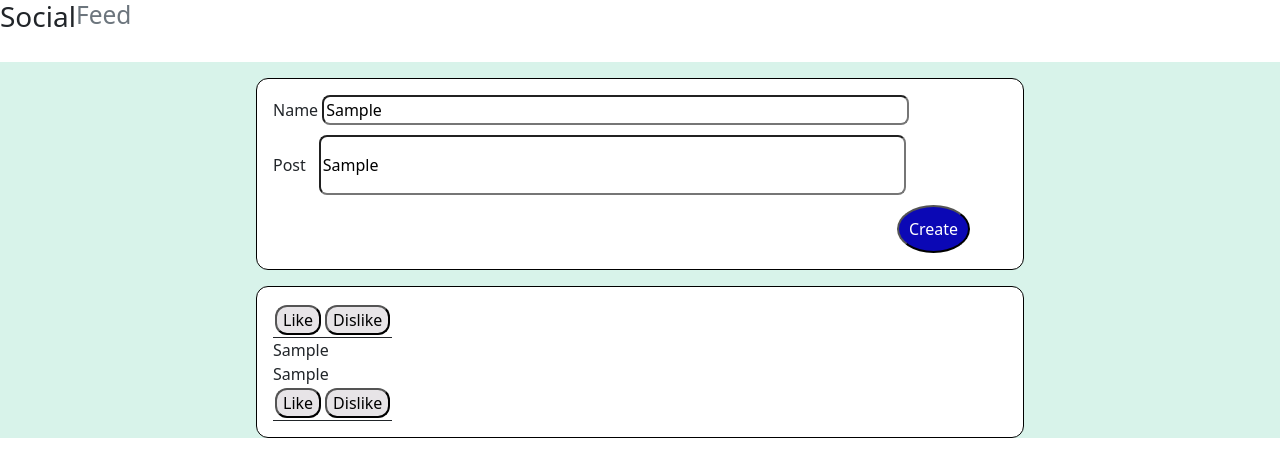
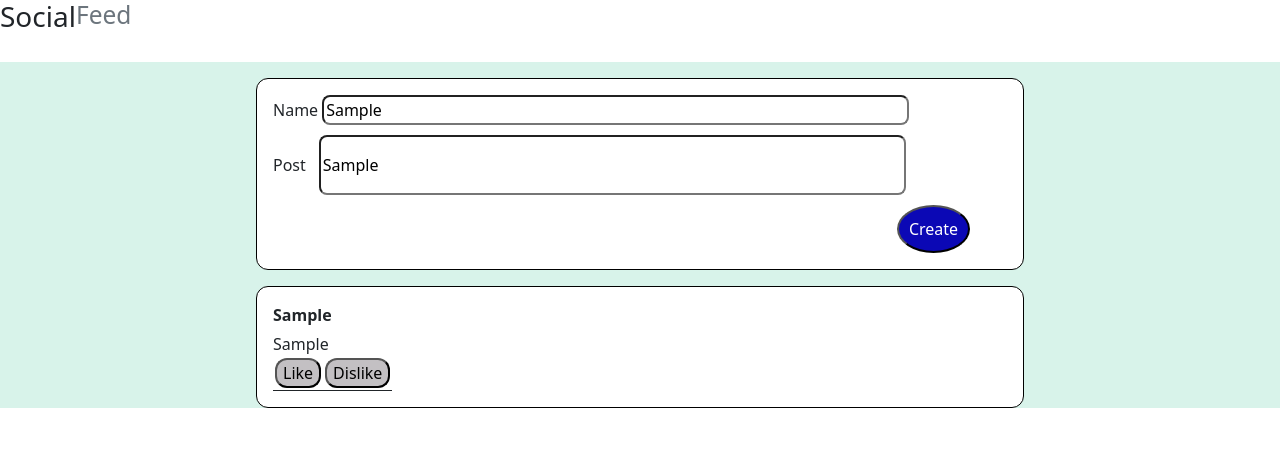
Before and after one commit to alykane20/Social-feed-Project, a React (Create React App) app: page / in a window 1280 px wide. Both pictures are taken after typing "Sample", "Sample" into the empty fields and a click on the button "Create". Shown: the top 476 px of the page. Built offline with nearby package versions, Linux system fonts and the light colour scheme.

Commit message:
Added If/Else statement so Like/Dislike buttons do not show up on feed until post is made

```diff
--- a/src/App.css
+++ b/src/App.css
@@ -12,4 +12,5 @@
 
 .main-background{
     background-color: rgb(216, 243, 234);
+
 }
--- a/src/App.js
+++ b/src/App.js
@@ -7,7 +7,7 @@ import './App.css';
 
 function App() {
 
-  const [posts, setPosts] = useState([{name: '', post: ''}])
+  const [posts, setPosts] = useState([{name: ' ', post: ' '}])
 
   function addNewPost(post){
     let tempPosts = [...posts, post];
--- a/src/Components/DisplayPosts/DisplayPosts.css
+++ b/src/Components/DisplayPosts/DisplayPosts.css
@@ -1,10 +1,16 @@
 .display{
     border-bottom: solid;
     border-bottom-width: thin;
-    border-width: 100%;
+
 
 }
 
 .name{
     display: block;
+    margin-bottom: 5px;
+    font-weight: bold;
 }
+
+.like-dislike{
+    display: inline;
+  }
--- a/src/Components/DisplayPosts/DisplayPosts.jsx
+++ b/src/Components/DisplayPosts/DisplayPosts.jsx
@@ -6,13 +6,21 @@ const DisplayPosts = (props) => {
     <table>
         <tbody >
           {props.parentPosts.map((post, index) =>{
+            if(post.name == ' ' && post.post == ' '){
+              return ' '
+            }
+            // if the value of post.name == " "
+                // insdide of this try a blank return so return; or a break; and see what that does and repot back
+              else{
           return (
             <div key={index} className='display'>
               <div className='name'>{post.name}</div>
               <div>{post.post}</div>
-              <PostFormat />
+              <div className='like-dislike'>
+                <PostFormat />
+              </div>
             </div>
-          );
+          )};
         })}
         </tbody>
     </table>
--- a/src/Components/Post/PostButton.css
+++ b/src/Components/Post/PostButton.css
@@ -1,6 +1,6 @@
 
 .inactive{
-    background-color: rgba(231, 227, 231, 0.963);
+    background-color: rgba(193, 190, 193, 0.963);
     border-radius: 12px;
     margin: 2px;
 }
```
